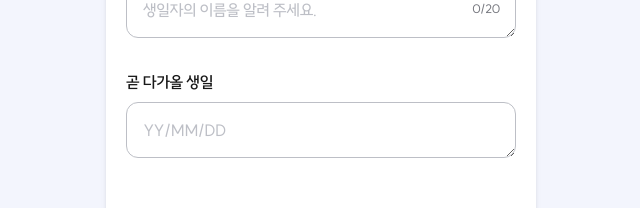
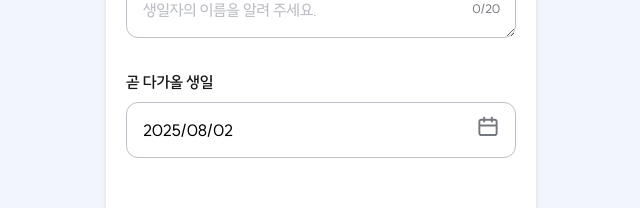
Before and after one commit to WishPool-dev/WishPool-FE, a Next.js app: page /wishpool/create in a window 1280 px wide. Shown: the part 261-469 px from the top of the page, without its empty margins (319-959 px from the left). Built offline with nearby package versions, Linux system fonts and the light colour scheme.

Commit message:
feat: 폼 컴포넌트 내 캘린더 변경 (#47)

```diff
--- a/src/components/wishpool/builder/create/step/Step1.tsx
+++ b/src/components/wishpool/builder/create/step/Step1.tsx
@@ -1,3 +1,4 @@
+import Calendar from '@/components/common/Calendar';
 import ButtonContainer from '@/components/wishpool/builder/create/ButtonContainer';
 import InputBox from '@/components/wishpool/builder/create/InputBox';
 import Question from '@/components/wishpool/builder/create/Question';
@@ -21,11 +22,7 @@ const Step1 = ({ onPrev, onNext }: StepProps) => {
         />
       </div>
       <div className="mt-[3.2rem]">
-        <InputBox
-          content="곧 다가올 생일"
-          calendar={true}
-          placeholder="YY/MM/DD"
-        />
+        <Calendar content="곧 다가올 생일" />
       </div>
       <ButtonContainer
         next="active"
--- a/src/components/wishpool/builder/create/step/Step4.tsx
+++ b/src/components/wishpool/builder/create/step/Step4.tsx
@@ -1,5 +1,5 @@
+import Calendar from '@/components/common/Calendar';
 import ButtonContainer from '@/components/wishpool/builder/create/ButtonContainer';
-import InputBox from '@/components/wishpool/builder/create/InputBox';
 import Question from '@/components/wishpool/builder/create/Question';
 import { StepProps } from '@/types/wishpool/builder/stepProps';
 
@@ -14,11 +14,7 @@ const Step4 = ({ onPrev, onNext }: StepProps) => {
       </div>
 
       <div className="mt-[3.2rem]">
-        <InputBox
-          content="선물 리스트 마감일"
-          // calendar={true}
-          placeholder="YY/MM/DD"
-        />
+        <Calendar content="선물 리스트 마감일" />
       </div>
       <ButtonContainer
         next="active"
```
